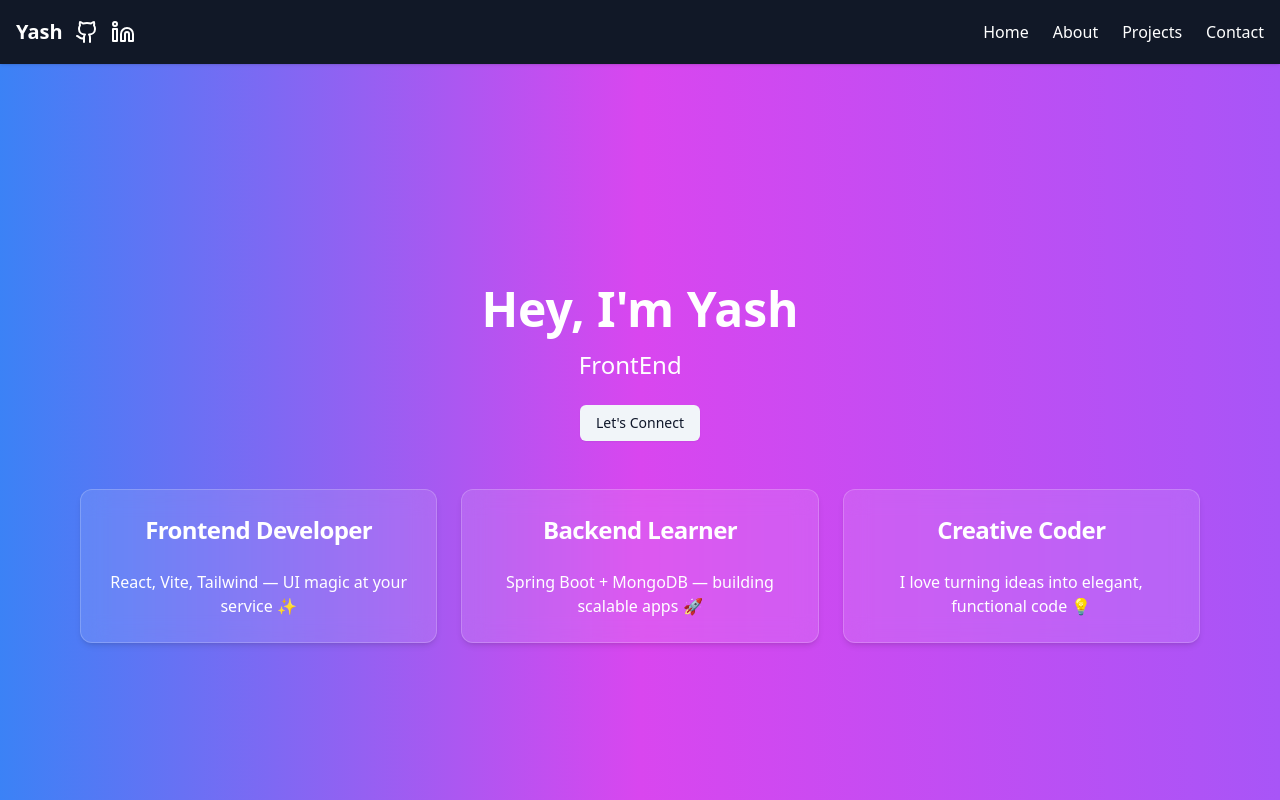
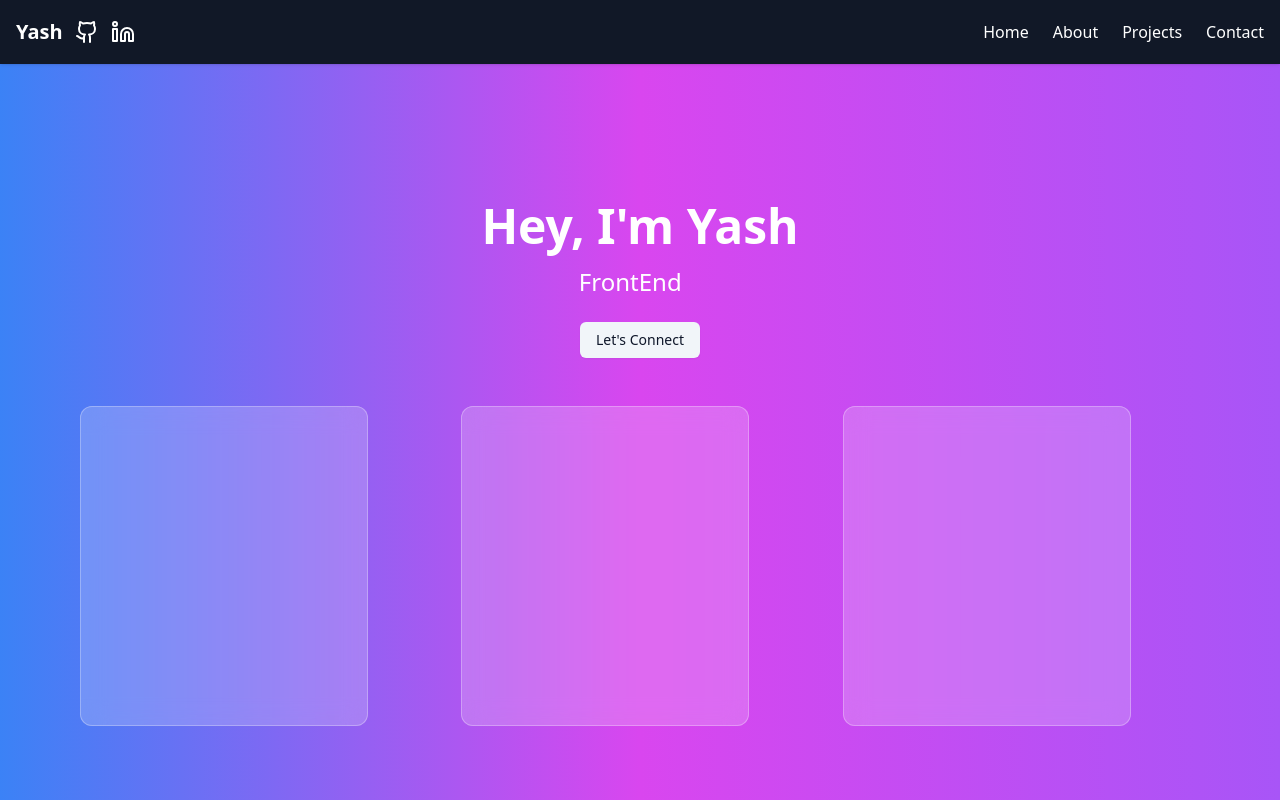
Before and after one commit to Yaash001/portfolio, a React (Vite) app: page / in a window 1280 px wide. Shown: the top 800 px of the page. Built offline with nearby package versions, Linux system fonts and the light colour scheme.

Commit message:
Added Cards Used On FrontEnd

```diff
--- /dev/null
+++ b/src/components/BackendCard.jsx
@@ -0,0 +1,32 @@
+import FlipCard from "./FlipCard";
+import { Api, Database, Code2, Server } from "lucide-react";
+
+export default function BackendCard() {
+  const front = (
+    <div className="flex gap-4 flex-wrap items-center justify-center text-white">
+      <Api className="w-10 h-10" />
+      <Database className="w-10 h-10" />
+      <Code2 className="w-10 h-10" />
+      <Server className="w-10 h-10" />
+    </div>
+  );
+
+  const back = (
+    <div>
+      <h2 className="text-xl font-bold mb-2">Backend Learner</h2>
+      <p className="text-sm text-gray-200">
+        Building scalable APIs with Spring Boot and MongoDB. Learning testing and tools like Postman.
+      </p>
+      <a
+        href="https://github.com/Yaash001"
+        target="_blank"
+        rel="noopener noreferrer"
+        className="text-blue-400 underline mt-2 inline-block"
+      >
+        Explore Backend Work →
+      </a>
+    </div>
+  );
+
+  return <FlipCard frontContent={front} backContent={back} />;
+}
--- /dev/null
+++ b/src/components/FlipCard.jsx
@@ -0,0 +1,20 @@
+export default function FlipCard({ frontContent, backContent }) {
+  return (
+    <div className=" group perspective-[1000px]  w-72 h-80">
+      <div className="relative w-full h-full duration-700 transform-style-preserve-3d group-hover:rotate-y-180 transition-transform">
+
+        {/* Front Face */}
+        <div className="absolute w-full h-full backface-hidden bg-white/10 backdrop-blur-md rounded-xl border border-white/20 p-4 flex items-center justify-center">
+          {frontContent}
+        </div>
+
+
+        {/* Back Face */}
+        <div className="absolute w-full h-full backface-hidden rotate-y-180 bg-white/10 backdrop-blur-md rounded-xl border border-white/20 p-4 text-white flex flex-col items-center justify-center text-center">
+          {backContent}
+        </div>
+
+      </div>
+    </div>
+  );
+}
--- /dev/null
+++ b/src/components/FrontendCard.jsx
@@ -0,0 +1,37 @@
+import FlipCard from "./FlipCard";
+import {
+  Html,
+  Css,
+  Javascript,
+  React as ReactIcon,
+} from "lucide-react"; // or use your own SVGs
+
+export default function FrontendCard() {
+  const front = (
+    <div className="flex gap-4 flex-wrap items-center justify-center text-white text-opacity-90">
+      <Html className="w-10 h-10" />
+      <Css className="w-10 h-10" />
+      <Javascript className="w-10 h-10" />
+      <ReactIcon className="w-10 h-10" />
+    </div>
+  );
+
+  const back = (
+    <div>
+      <h2 className="text-xl font-bold mb-2">Frontend Developer</h2>
+      <p className="text-sm text-gray-200">
+        Building responsive UIs with React, Tailwind, and clean design patterns.
+      </p>
+      <a
+        href="https://github.com/Yaash001"
+        target="_blank"
+        rel="noopener noreferrer"
+        className="text-blue-400 underline mt-2 inline-block"
+      >
+        View Projects →
+      </a>
+    </div>
+  );
+
+  return <FlipCard frontContent={front} backContent={back} />;
+}
--- /dev/null
+++ b/src/components/ToolsCard.jsx
@@ -0,0 +1,32 @@
+import FlipCard from "./FlipCard";
+import { Github, Triangle, Brush, Code } from "lucide-react";
+
+export default function ToolsCard() {
+  const front = (
+    <div className="flex gap-4 flex-wrap items-center justify-center text-white">
+      <Github className="w-10 h-10" />
+      <Triangle className="w-10 h-10" />
+      <Brush className="w-10 h-10" />
+      <Code className="w-10 h-10" />
+    </div>
+  );
+
+  const back = (
+    <div>
+      <h2 className="text-xl font-bold mb-2">Developer Tools</h2>
+      <p className="text-sm text-gray-200">
+        Tools I use daily: GitHub for code, Vercel for deploys, Figma for design, VS Code for coding.
+      </p>
+      <a
+        href="https://github.com/Yaash001"
+        target="_blank"
+        rel="noopener noreferrer"
+        className="text-blue-400 underline mt-2 inline-block"
+      >
+        Visit My GitHub →
+      </a>
+    </div>
+  );
+
+  return <FlipCard frontContent={front} backContent={back} />;
+}
--- a/src/pages/Hero.jsx
+++ b/src/pages/Hero.jsx
@@ -1,8 +1,8 @@
 import { motion } from "framer-motion";
-import { Card, CardContent, CardHeader, CardTitle } from "../components/ui/card";
 import { TypeAnimation } from "react-type-animation";
 import { Button } from "../components/ui/button";
 import { Link } from "react-router-dom";
+import CustomCard from '../components/FlipCard';
 
 export default function Hero() {
   return (
@@ -37,33 +37,21 @@ export default function Hero() {
 
       {/* Cards Section */}
       <div className="grid grid-cols-1 md:grid-cols-3 gap-6 w-full max-w-6xl px-4">
-        <Card className="bg-white/10 backdrop-blur-md border-white/20 text-white shadow-md">
-          <CardHeader>
-            <CardTitle className="text-2xl">Frontend Developer</CardTitle>
-          </CardHeader>
-          <CardContent>
-            <p>React, Vite, Tailwind — UI magic at your service ✨</p>
-          </CardContent>
-        </Card>
+  <CustomCard
+    title="Frontend Developer"
+    description="React, Vite, Tailwind — UI magic at your service ✨"
+  />
+  <CustomCard
+    title="Backend Learner"
+    description="Spring Boot + MongoDB — building scalable apps 🚀"
+  />
+  <CustomCard
+    title="Creative Coder"
+    description="Turning ideas into elegant, functional code 💡"
+  />
+</div>
 
-        <Card className="bg-white/10 backdrop-blur-md border-white/20 text-white shadow-md">
-          <CardHeader>
-            <CardTitle className="text-2xl">Backend Learner</CardTitle>
-          </CardHeader>
-          <CardContent>
-            <p>Spring Boot + MongoDB — building scalable apps 🚀</p>
-          </CardContent>
-        </Card>
 
-        <Card className="bg-white/10 backdrop-blur-md border-white/20 text-white shadow-md">
-          <CardHeader>
-            <CardTitle className="text-2xl">Creative Coder</CardTitle>
-          </CardHeader>
-          <CardContent>
-            <p>I love turning ideas into elegant, functional code 💡</p>
-          </CardContent>
-        </Card>
-      </div>
     </motion.div>
   );
 }
```
